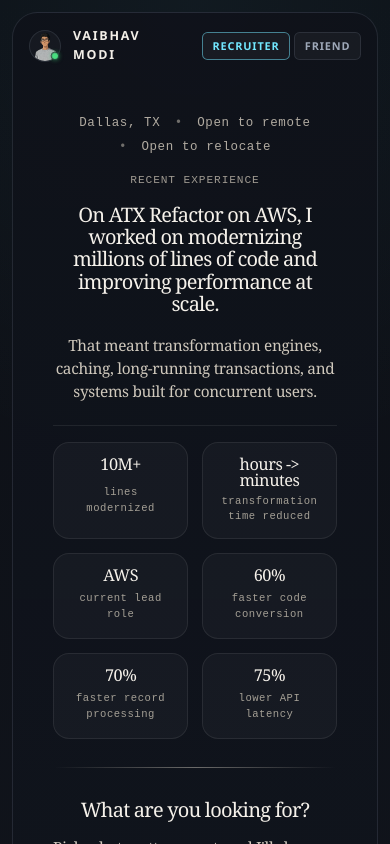
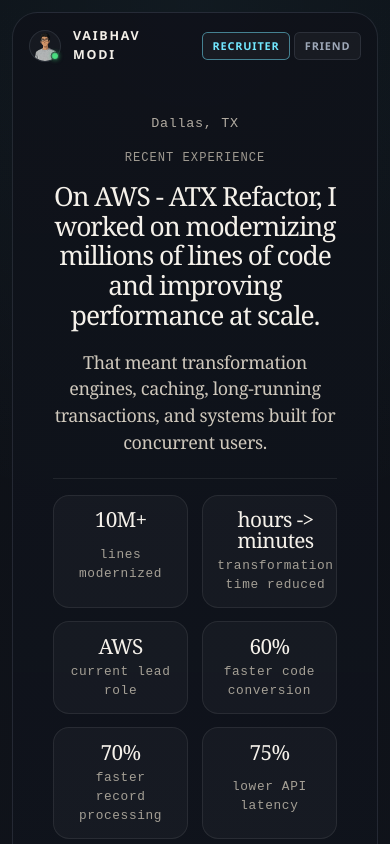
Before and after one commit to VaibhavModi/amplify-react-app, a React (Create React App) app: page / in a window 390 px wide. Both pictures are taken after a click on the button "Recruiter". Shown: the top 844 px of the page. Built offline with nearby package versions, Linux system fonts and the light colour scheme.

Commit message:
Improved visual bugs

```diff
--- a/src/App.css
+++ b/src/App.css
@@ -698,21 +698,28 @@
   content: '';
   height: 1px;
   justify-self: center;
-  margin-bottom: 0.75rem;
+  margin-bottom: 1.25rem;
+  margin-top: 0.6rem;
   width: min(100%, 18rem);
+}
+
+.story-zone--hook + .story-zone--conversation::before {
+  margin-bottom: 1.9rem;
+  margin-top: 1.35rem;
 }
 
 .story-zone--hook {
   min-height: auto;
+  padding-bottom: 1rem;
   padding-top: 0.35rem;
 }
 
 .story-zone--conversation {
-  padding-top: 3rem;
+  padding-top: 3.6rem;
 }
 
 .story-zone--resume {
-  padding-top: 1.5rem;
+  padding-top: 2.8rem;
 }
 
 .story-kicker,
@@ -753,7 +760,7 @@
 
 .story-kicker {
   color: #9f9a91;
-  font-size: clamp(0.7rem, 0.78vw, 0.78rem);
+  font-size: clamp(0.76rem, 0.86vw, 0.84rem);
   letter-spacing: 0.08em;
   margin: 0;
   text-transform: uppercase;
@@ -770,7 +777,7 @@
   background: none;
   border: 0;
   color: #b1aba1;
-  font-size: clamp(0.78rem, 0.84vw, 0.86rem);
+  font-size: clamp(0.84rem, 0.92vw, 0.94rem);
   line-height: 1.2;
   padding: 0;
   position: relative;
@@ -799,7 +806,7 @@
 .story-hero-copy .story-headline,
 .story-question,
 .story-resume-copy {
-  font-size: clamp(1.45rem, 1.9vw, 1.75rem);
+  font-size: clamp(1.7rem, 2.15vw, 2rem);
   font-weight: 500;
   letter-spacing: -0.04em;
   line-height: 1.12;
@@ -821,7 +828,7 @@
 .story-helper,
 .story-resume-subcopy,
 .proof-card__body {
-  font-size: clamp(1rem, 1.02vw, 1.06rem);
+  font-size: clamp(1.1rem, 1.14vw, 1.18rem);
   font-style: normal;
   letter-spacing: -0.02em;
   line-height: 1.5;
@@ -844,7 +851,7 @@
 }
 
 .story-meta {
-  font-size: clamp(0.9rem, 0.95vw, 0.98rem);
+  font-size: clamp(0.98rem, 1.04vw, 1.08rem);
   margin-top: 0.25rem;
 }
 
@@ -871,14 +878,14 @@
 .story-hook-value {
   color: #f5f1ea;
   font-family: 'Newsreader', Georgia, serif;
-  font-size: clamp(1.2rem, 1.7vw, 1.55rem);
+  font-size: clamp(1.35rem, 1.9vw, 1.75rem);
   letter-spacing: -0.03em;
   line-height: 1;
   margin: 0;
 }
 
 .story-hook-label {
-  font-size: 0.7rem;
+  font-size: 0.78rem;
   line-height: 1.5;
   margin: 0;
 }
@@ -915,7 +922,7 @@
 
 .story-helper--count {
   color: #908b82;
-  font-size: clamp(0.92rem, 0.96vw, 0.98rem);
+  font-size: clamp(1rem, 1.02vw, 1.06rem);
   letter-spacing: -0.01em;
   line-height: 1.45;
   margin-top: -0.1rem;
@@ -936,9 +943,9 @@
   border-radius: 999px;
   color: #d5d0c6;
   cursor: pointer;
-  font-size: clamp(0.9rem, 1.35vw, 1rem);
+  font-size: clamp(0.98rem, 1.45vw, 1.1rem);
   letter-spacing: 0.04em;
-  padding: 0.8rem 1.3rem;
+  padding: 0.9rem 1.45rem;
   transition:
     border-color 180ms ease,
     background-color 180ms ease,
@@ -966,7 +973,7 @@
 }
 
 .proof-grid--visible {
-  max-height: 32rem;
+  max-height: 120rem;
   opacity: 1;
 }
 
@@ -980,7 +987,7 @@
 
 .proof-card__title {
   color: #f3efe8;
-  font-size: 0.78rem;
+  font-size: 0.84rem;
   letter-spacing: 0.08em;
   margin: 0 0 0.5rem;
   text-transform: uppercase;
@@ -1023,7 +1030,7 @@
 }
 
 .story-resume-copy {
-  color: #d8d0c3;
+  color: #f5f1ea;
   font-style: normal;
   margin: 0;
   text-align: left;
@@ -1626,7 +1633,7 @@
   }
 
   .story-hero-copy .story-headline {
-    font-size: clamp(1.25rem, 4.8vw, 1.5rem);
+    font-size: clamp(1.65rem, 5.8vw, 2rem);
   }
 
   .story-line,
@@ -1634,7 +1641,7 @@
   .story-helper,
   .story-resume-subcopy,
   .proof-card__body {
-    font-size: clamp(0.96rem, 3.6vw, 1rem);
+    font-size: clamp(1.12rem, 4.3vw, 1.22rem);
   }
 
   .story-meta {
@@ -1655,11 +1662,11 @@
   }
 
   .story-hook-value {
-    font-size: 1.02rem;
+    font-size: 1.3rem;
   }
 
   .story-hook-label {
-    font-size: 0.66rem;
+    font-size: 0.8rem;
   }
 
   .story-zone--conversation,
@@ -1673,20 +1680,22 @@
   }
 
   .story-conversation-copy {
+    justify-items: center;
     max-width: none;
     position: static;
+    text-align: center;
   }
 
   .story-pill-grid {
-    gap: 0.75rem;
+    gap: 0.6rem;
     justify-content: center;
     max-width: 100%;
   }
 
   .story-pill {
-    font-size: 0.95rem;
-    min-width: calc(50% - 0.5rem);
-    padding: 0.9rem 1rem;
+    font-size: 0.96rem;
+    min-width: calc(50% - 0.45rem);
+    padding: 0.82rem 0.9rem;
   }
 
   .proof-grid {
@@ -1701,15 +1710,16 @@
   }
 
   .story-question {
-    font-size: clamp(1.25rem, 4.8vw, 1.5rem);
+    font-size: clamp(1.65rem, 5.8vw, 2rem);
   }
 
   .story-helper--count {
-    font-size: clamp(0.88rem, 3.3vw, 0.95rem);
+    font-size: clamp(1.02rem, 4vw, 1.1rem);
+    text-align: center;
   }
 
   .story-resume-copy {
-    font-size: clamp(1.25rem, 4.8vw, 1.5rem);
+    font-size: clamp(1.65rem, 5.8vw, 2rem);
   }
 
   .story-resume-copyblock {
@@ -1720,6 +1730,7 @@
   .story-resume-card {
     display: flex;
     justify-content: center;
+    margin-right: 0;
     margin-top: 1.65rem;
     width: 100%;
   }
--- a/src/gateways/RecruiterPage.js
+++ b/src/gateways/RecruiterPage.js
@@ -135,12 +135,10 @@
             <div className="story-hero-copy">
               <div className="story-meta-row" aria-label="Location and work preferences">
                 <span className="story-meta-pill">Dallas, TX</span>
-                <span className="story-meta-pill">Open to remote</span>
-                <span className="story-meta-pill">Open to relocate</span>
               </div>
               <p className="story-kicker">recent experience</p>
               <h1 className="story-headline">
-                On ATX Refactor on AWS, I worked on modernizing millions of lines of code and improving performance at scale.
+                On AWS - ATX Refactor, I worked on modernizing millions of lines of code and improving performance at scale.
               </h1>
               <p className="story-line story-line--support">
                 That meant transformation engines, caching, long-running transactions, and systems built for concurrent users.
```
